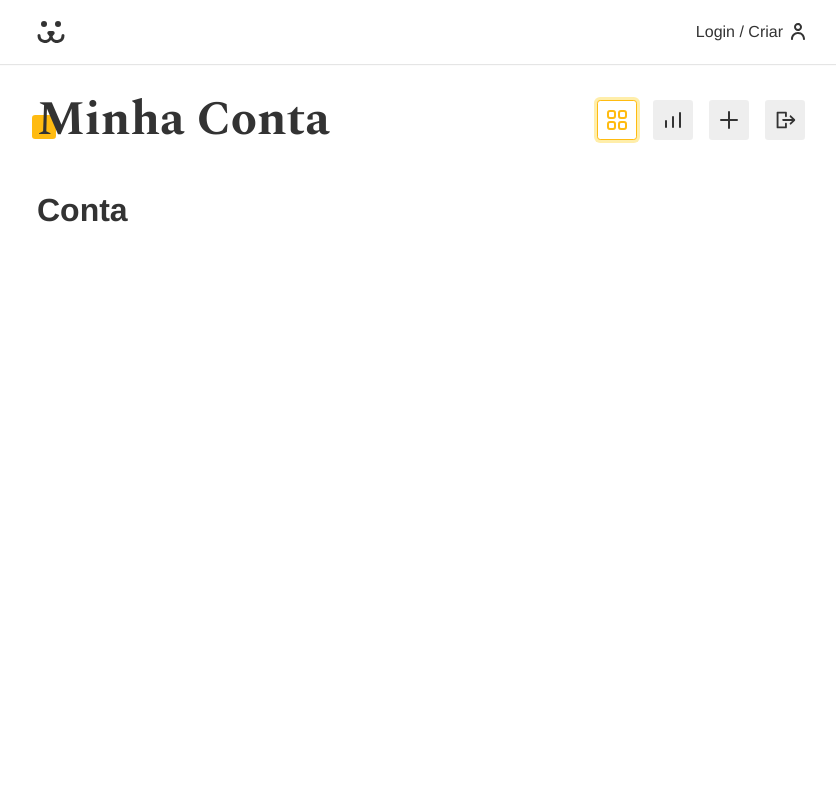
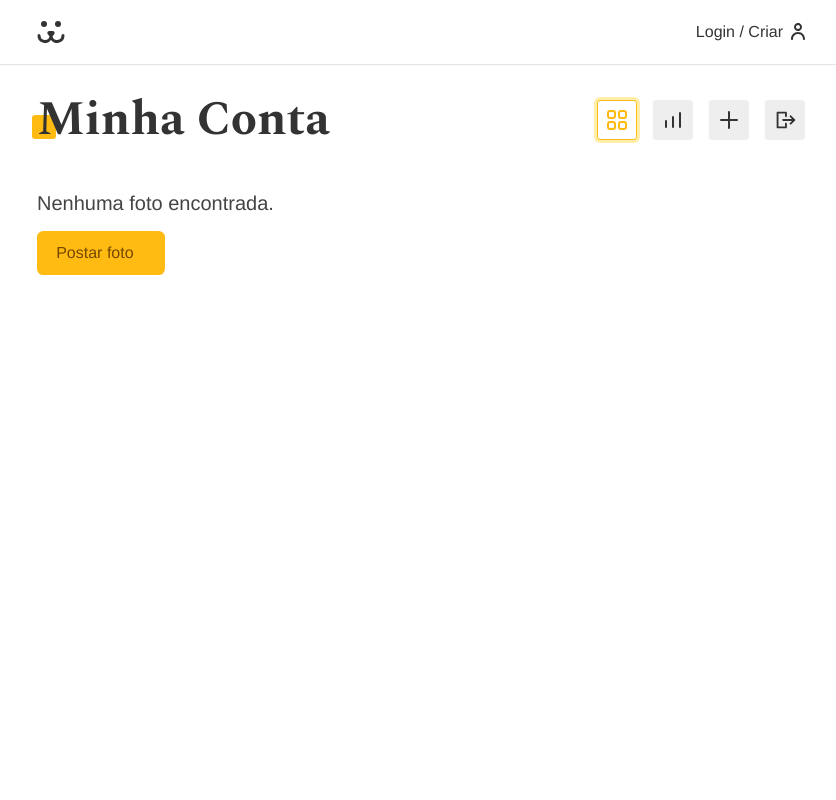
Before and after one commit to victor-luna/dogs-next, a Next.js app: page /conta in a window 1280 px wide. Shown: the top 800 px of the page, without its empty margins (219-1055 px from the left). Built offline with nearby package versions, Linux system fonts and the light colour scheme; no server answers.

Commit message:
feat(account-feed): implement my account photo feed

```diff
--- a/src/actions/photos-get.ts
+++ b/src/actions/photos-get.ts
@@ -1,4 +1,7 @@
 'use server'
+
+import { PHOTOS_GET } from '../functions/api'
+import apiError from '../functions/api-error'
 
 export type Photo = {
   id: number
@@ -12,13 +15,30 @@
   total_comments: string
 }
 
-export default async function photosGet() {
-  const response = await fetch(
-    'https://dogsapi.origamid.dev/json/api/photo/?_page=1&_total=6&_user=0',
-    {
+type PhotosGetParams = {
+  page?: number
+  total?: number
+  user?: 0 | string
+}
+
+export default async function photosGet({
+  page = 1,
+  total = 6,
+  user = 0,
+}: PhotosGetParams = {}) {
+  try {
+    const { url } = PHOTOS_GET({ page, total, user })
+    const response = await fetch(url, {
       next: { revalidate: 10, tags: ['photos'] },
+    })
+
+    if (!response.ok) {
+      throw new Error('Erro ao pegar as fotos.')
     }
-  )
-  const data = (await response.json()) as Photo[]
-  return data
+
+    const data = (await response.json()) as Photo[]
+    return { data, ok: true, error: '' }
+  } catch (error) {
+    return apiError(error)
+  }
 }
--- a/src/app/conta/page.tsx
+++ b/src/app/conta/page.tsx
@@ -1,13 +1,36 @@
 import { Metadata } from 'next'
+import Feed from '../../components/feed/feed'
+import photosGet from '../../actions/photos-get'
+import userGet from '../../actions/user-get'
+import Link from 'next/link'
 
 export const metadata: Metadata = {
   title: 'Minha Conta',
 }
 
-export default function ContaPage() {
+export default async function ContaPage() {
+  const { data: user } = await userGet()
+  const { data } = await photosGet({ user: user?.username })
   return (
     <main>
-      <h1>Conta</h1>
+      {data?.length ? (
+        <Feed photos={data} />
+      ) : (
+        <div>
+          <p
+            style={{ color: '#444', fontSize: '1.25rem', marginBottom: '1rem' }}
+          >
+            Nenhuma foto encontrada.
+          </p>
+          <Link
+            href="/conta/postar"
+            className="button"
+            style={{ display: 'inline-block' }}
+          >
+            Postar foto
+          </Link>
+        </div>
+      )}
     </main>
   )
 }
--- a/src/components/feed/feed-photos.tsx
+++ b/src/components/feed/feed-photos.tsx
@@ -1,12 +1,12 @@
-import { Photo } from '@/actions/photos-get';
-import Image from 'next/image';
-import Link from 'next/link';
-import styles from './feed.module.css';
+import { Photo } from '@/actions/photos-get'
+import Image from 'next/image'
+import Link from 'next/link'
+import styles from './feed.module.css'
 
 export default function FeedPhotos({ photos }: { photos: Photo[] }) {
   return (
     <ul className={`${styles.feed} animeLeft`}>
-      {photos.map((photo, i) => (
+      {photos?.map((photo, i) => (
         <li className={styles.photo} key={photo.id + i}>
           <Link href={`/foto/${photo.id}`} scroll={false}>
             <Image
@@ -21,5 +21,5 @@
         </li>
       ))}
     </ul>
-  );
+  )
 }
--- a/src/functions/api.ts
+++ b/src/functions/api.ts
@@ -37,13 +37,17 @@
   }
 }
 
-export function PHOTOS_GET({ page, total, user }) {
+export function PHOTOS_GET({
+  page,
+  total,
+  user,
+}: {
+  page: number
+  total: number
+  user: 0 | string
+}) {
   return {
     url: `${API_URL}/api/photo/?_page=${page}&_total=${total}&_user=${user}`,
-    options: {
-      method: 'GET',
-      cache: 'no-store',
-    },
   }
 }
 
```
Also changed, not shown: src/app/page.tsx (+5 -5 lines).
